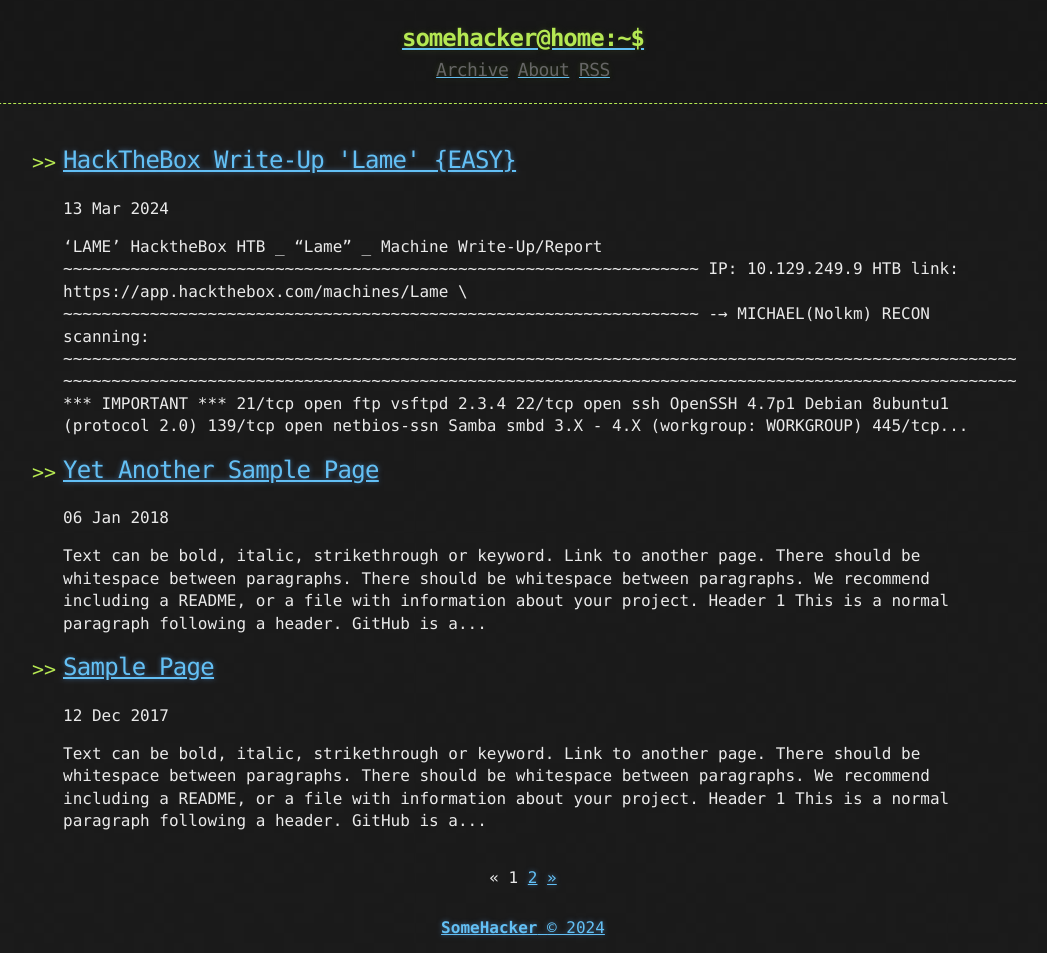
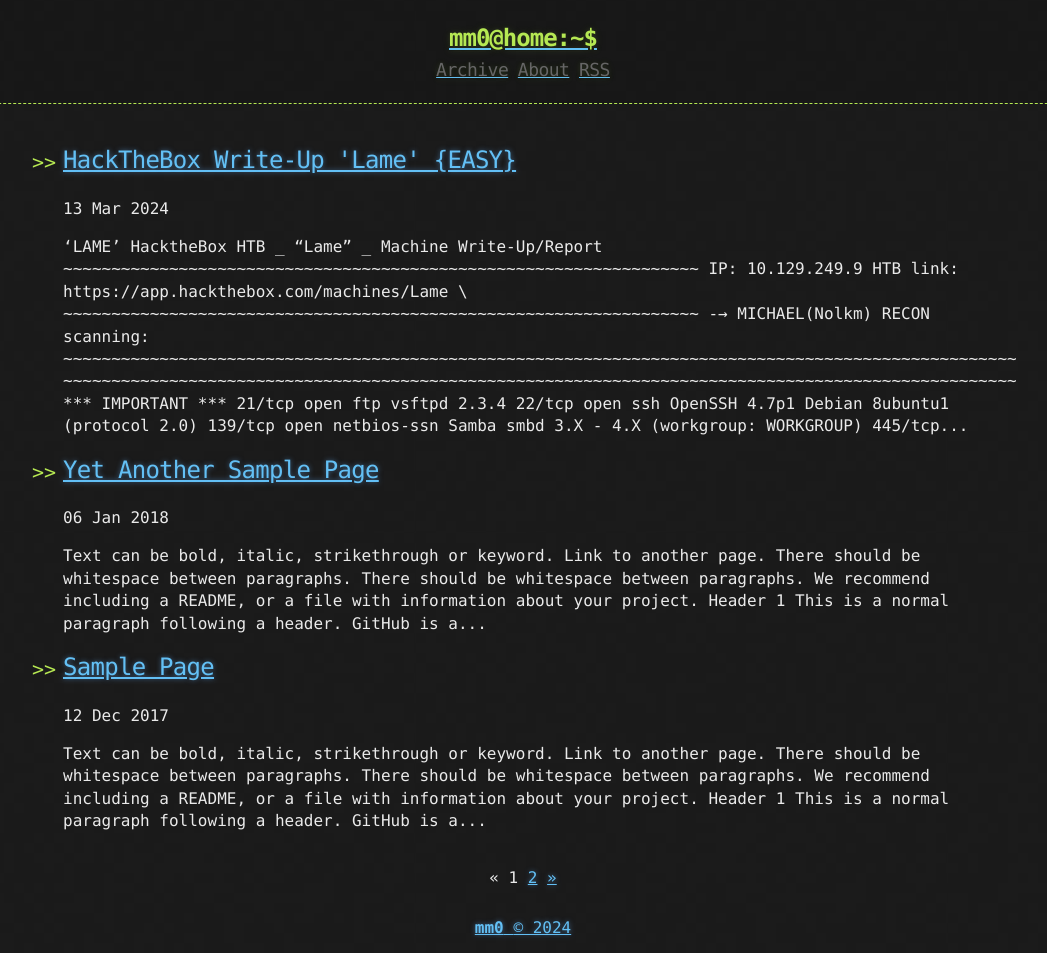
Before and after one commit to Mmo-kali/mmo-kali.github.io, a Jekyll site: the page built from index.html, in a window 1280 px wide. Shown: the whole page, without its empty margins (117-1164 px from the left). Built offline with Jekyll 4.4.1, drawn with Linux system fonts in a browser that asks for light colours; the list of posts is cut into pages by our own code.

Commit message:
Update _config.yml

```diff
--- a/_config.yml
+++ b/_config.yml
@@ -1,9 +1,9 @@
-title: Hacker-Blog
-description: "A Jekyll Blog Theme For Hackers"
+title: Mm0 Write-Ups/Blogs
+description: "Just some write-up/blog posts related to Info-sec"
 author:
   name: "SomeHacker"
-  email: "someone@somewebsite.somedomain"
-  url: "https://ashishchaudhary.in/hacker-blog"
+  email: "someone@somewebsite.somedomain || :>"
+  #url: "https://ashishchaudhary.in/hacker-blog"
 
 baseurl: /
 
@@ -28,5 +28,5 @@ plugins:
   - jekyll-sitemap
 
 # Custom variables
-owner : "SomeHacker"
-year : "2020"
+owner : "mm0"
+year : "2024"
```
